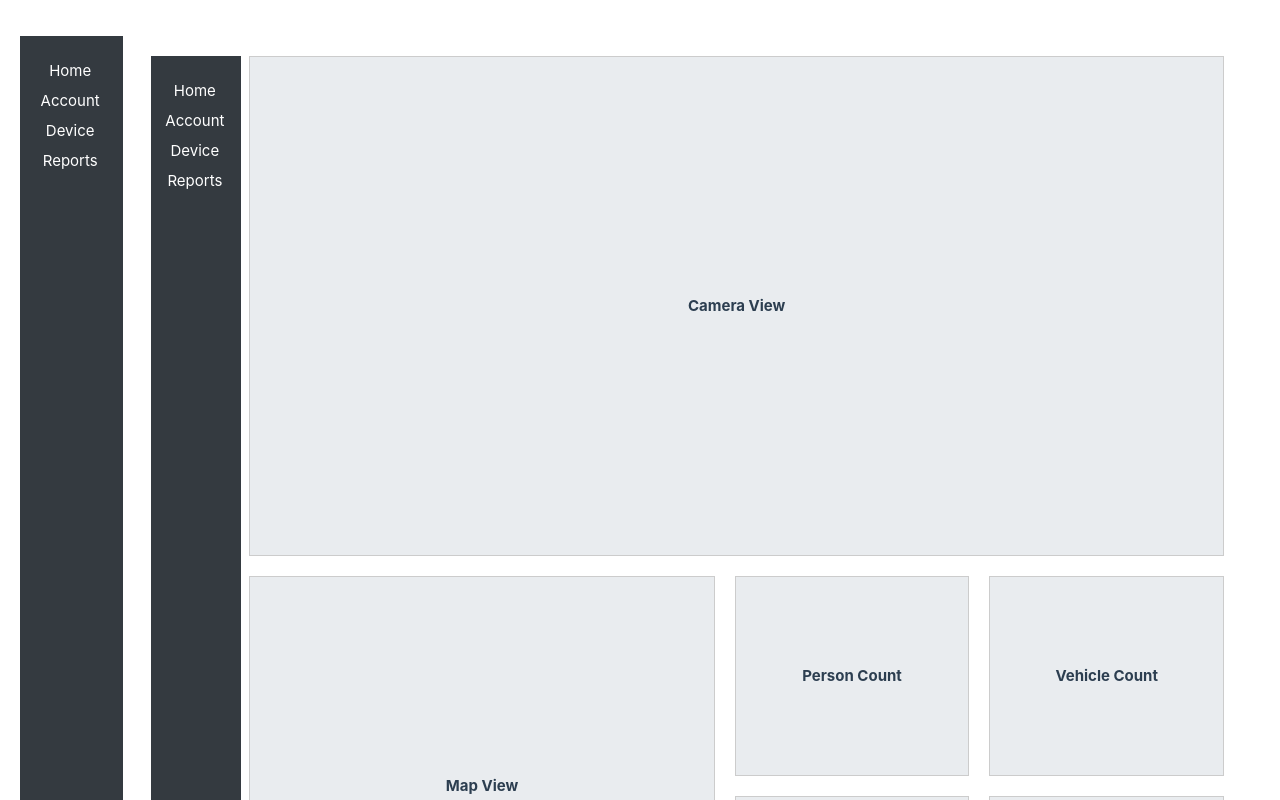
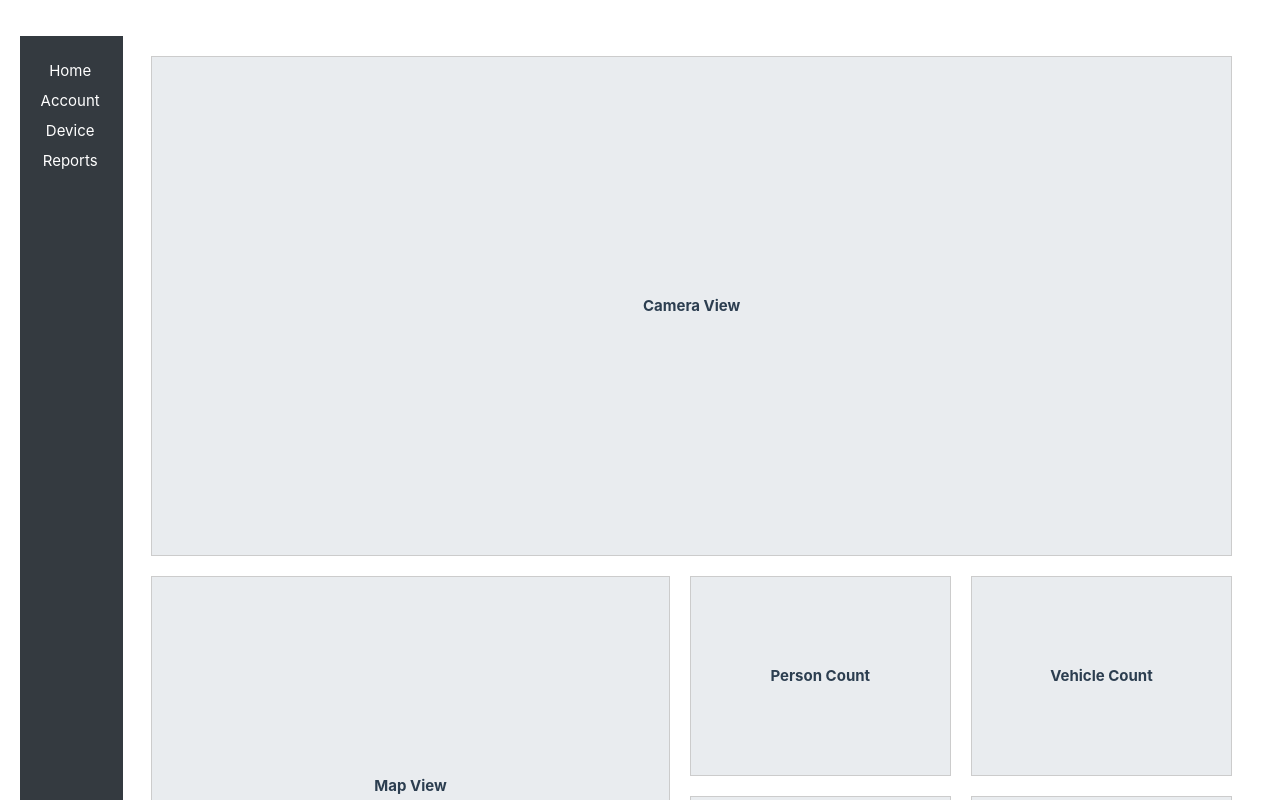
Before and after one commit to VoTanTai-dp/smart-portal, a Vue app in the folder frontend/: page / in a window 1280 px wide. Shown: the top 800 px of the page. Built offline with nearby package versions, Linux system fonts and the light colour scheme; the HTML template or start-up script is replaced by a standard one.

Commit message:
Update home_page.vue

```diff
--- a/frontend/src/views/home_page.vue
+++ b/frontend/src/views/home_page.vue
@@ -5,19 +5,6 @@
 <template>
   <div class=" full-width-container">
     <div class="row">
-      <!-- Sidebar -->
-      <div class="col-1 sidebar">
-        <nav>
-          <RouterLink style="text-decoration: none; color: white; display:flex; justify-content: center; align-items: center;" class="nav" to="/">Home</RouterLink>
-          <RouterLink style="text-decoration: none; color: white; display:flex; justify-content: center; align-items: center;" class="nav" to="/Account">Account</RouterLink>
-          <RouterLink style="text-decoration: none; color: white; display:flex; justify-content: center; align-items: center;" class="nav" to="/Devices">Device</RouterLink>
-          <RouterLink style="text-decoration: none; color: white; display:flex; justify-content: center; align-items: center;" class="nav" to="/Reports">Reports</RouterLink>
-        </nav>
-        <main>
-          <RouterView />
-        </main>
-      </div>
-
       <!-- Main content -->
       <div class="col-sm col-11 content">
         <div class="row">
@@ -48,25 +35,6 @@
 </template>
 
 <style scoped>
-.full-width-container {
-  padding-left: 20px;
-  padding-right: 20px;
-  padding-top: 20px;
-}
-
-.sidebar {
-  background: #343a40;
-  color: #fff;
-  height: 100vh;
-  padding: 20px 10px;
-}
-
-.content {
-  padding: 20px;
-  padding-top: 0px;
-  padding-bottom: 0px;
-}
-
 .section {
   background: #e9ecef;
   margin-bottom: 20px;
```
